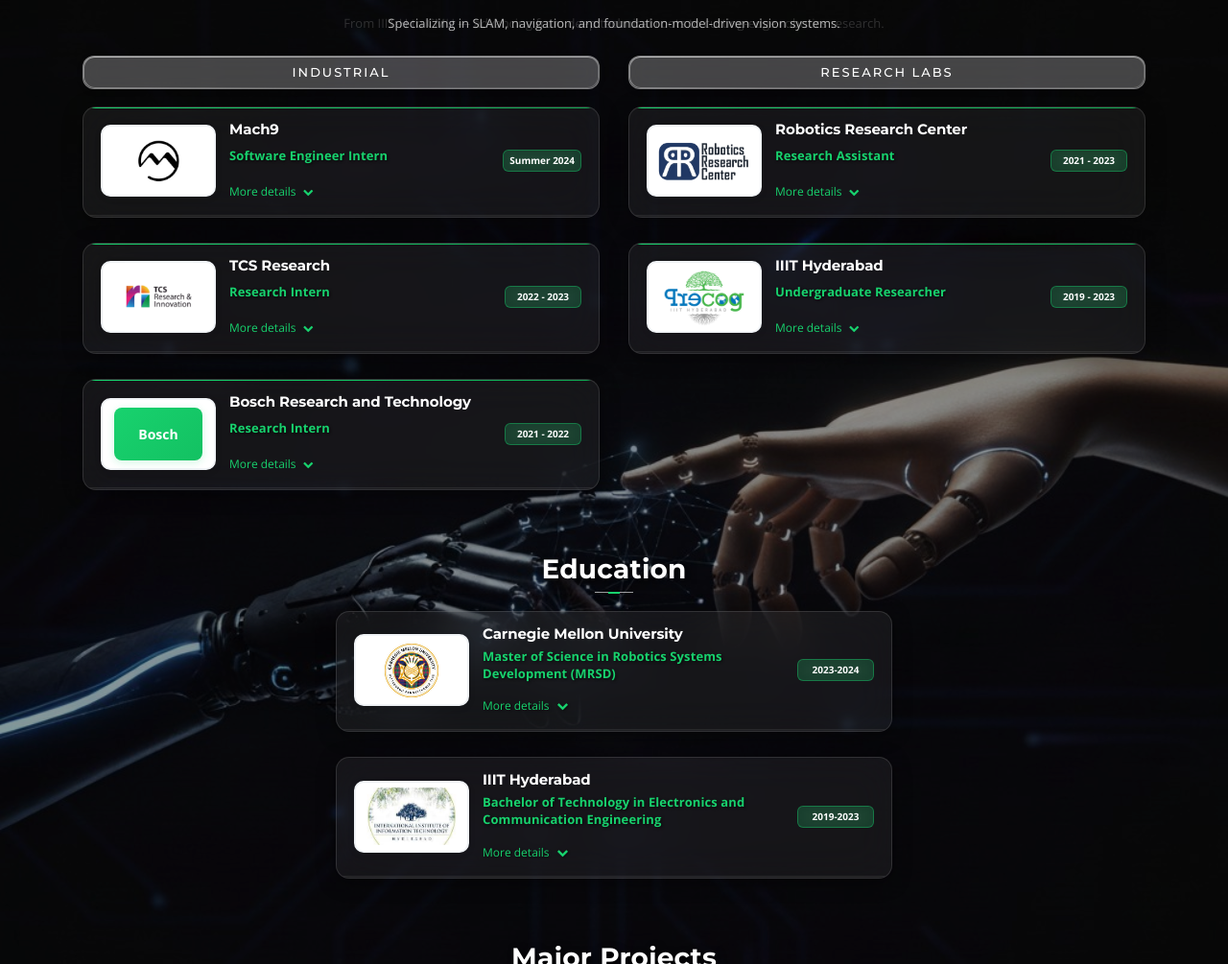
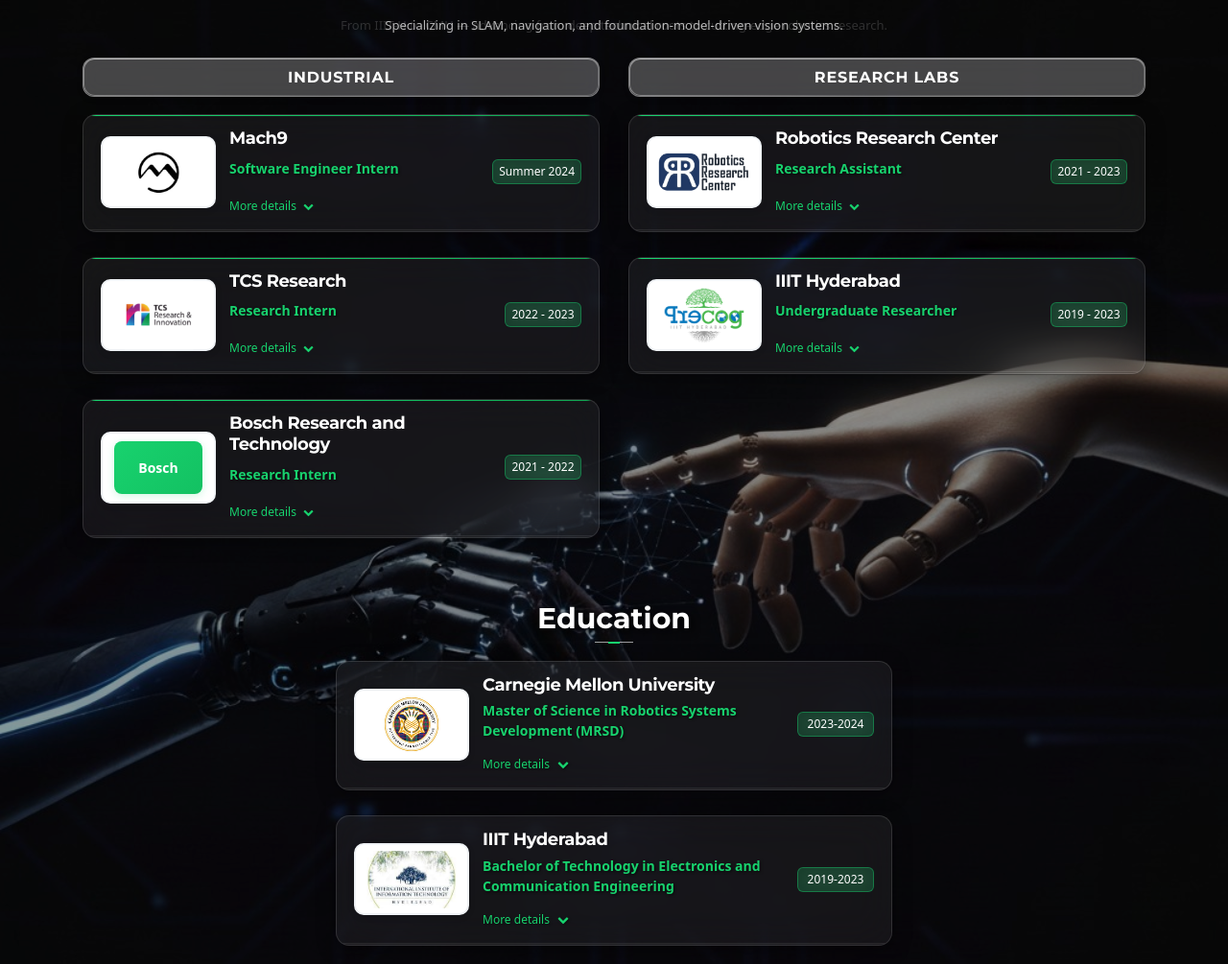
Before and after one commit to sreeharshaparuchur1/sreeharshaparuchur1.github.io, a plain HTML site: page index.html in a window 1280 px wide. Shown: the part 880-1885 px from the top of the page at 96% size. Drawn offline with nearby package versions, Linux system fonts and the light colour scheme; files whose address does not match are found by name.

Commit message:
fixed typography

```diff
--- a/assets/css/style.css
+++ b/assets/css/style.css
@@ -6,12 +6,43 @@
 */
 
 /*--------------------------------------------------------------
+# Typography System - Clean & Consistent
+--------------------------------------------------------------*/
+:root {
+  /* Primary Font Stack - Modern System Fonts */
+  --font-primary: system-ui, -apple-system, "Segoe UI", Roboto, "Helvetica Neue", Arial, sans-serif;
+  --font-accent: "Montserrat", var(--font-primary);
+
+  /* Typography Scale */
+  --fs-xs: 0.75rem;    /* 12px */
+  --fs-sm: 0.875rem;   /* 14px */
+  --fs-base: 1rem;     /* 16px */
+  --fs-lg: 1.125rem;   /* 18px */
+  --fs-xl: 1.25rem;    /* 20px */
+  --fs-2xl: 1.5rem;    /* 24px */
+  --fs-3xl: 1.875rem;  /* 30px */
+  --fs-4xl: 2.25rem;   /* 36px */
+
+  /* Line Heights */
+  --lh-tight: 1.2;
+  --lh-normal: 1.5;
+  --lh-relaxed: 1.6;
+
+  /* Letter Spacing */
+  --ls-tight: -0.025em;
+  --ls-normal: 0;
+  --ls-wide: 0.05em;
+}
+
+/*--------------------------------------------------------------
 # General
 --------------------------------------------------------------*/
 body {
   background: #fff;
   color: #666666;
-  font-family: "Open Sans", sans-serif;
+  font-family: var(--font-primary);
+  font-size: var(--fs-base);
+  line-height: var(--lh-normal);
 }
 
 a {
@@ -32,10 +63,132 @@
 }
 
 h1, h2, h3, h4, h5, h6 {
-  font-family: "Montserrat", sans-serif;
-  font-weight: 400;
-  margin: 0 0 20px 0;
+  font-family: var(--font-accent);
+  font-weight: 600;
+  line-height: var(--lh-tight);
+  letter-spacing: var(--ls-tight);
+  margin: 0 0 1.25rem 0;
   padding: 0;
+}
+
+h1 { font-size: var(--fs-4xl); }
+h2 { font-size: var(--fs-3xl); }
+h3 { font-size: var(--fs-2xl); }
+h4 { font-size: var(--fs-xl); }
+h5 { font-size: var(--fs-lg); }
+h6 { font-size: var(--fs-base); }
+
+/* Typography Consistency Overrides */
+.company-name, .institution-name {
+  font-family: var(--font-accent) !important;
+  font-size: var(--fs-lg) !important;
+  font-weight: 700 !important;
+  line-height: var(--lh-tight) !important;
+  letter-spacing: var(--ls-tight) !important;
+}
+
+.position-title, .degree-title, .job-title {
+  font-family: var(--font-primary) !important;
+  font-size: var(--fs-sm) !important;
+  font-weight: 500 !important;
+  line-height: var(--lh-normal) !important;
+  letter-spacing: var(--ls-normal) !important;
+}
+
+.project-title, .publication-title {
+  font-family: var(--font-accent) !important;
+  font-size: var(--fs-base) !important;
+  font-weight: 600 !important;
+  line-height: var(--lh-tight) !important;
+  letter-spacing: var(--ls-tight) !important;
+}
+
+.project-description, .publication-description, .job-description, .education-description {
+  font-family: var(--font-primary) !important;
+  font-size: var(--fs-xs) !important;
+  font-weight: 400 !important;
+  line-height: var(--lh-normal) !important;
+  letter-spacing: var(--ls-normal) !important;
+}
+
+.read-more-link {
+  font-family: var(--font-primary) !important;
+  font-size: var(--fs-xs) !important;
+  font-weight: 500 !important;
+  line-height: var(--lh-normal) !important;
+  letter-spacing: var(--ls-normal) !important;
+}
+
+/* Button Typography */
+.btn, .project-link, .publication-link {
+  font-family: var(--font-primary) !important;
+  font-size: var(--fs-xs) !important;
+  font-weight: 500 !important;
+  line-height: var(--lh-normal) !important;
+  letter-spacing: var(--ls-normal) !important;
+}
+
+/* List Items */
+.job-description li, .education-description li, .project-details li, .publication-details li {
+  font-family: var(--font-primary) !important;
+  font-size: var(--fs-xs) !important;
+  font-weight: 400 !important;
+  line-height: var(--lh-normal) !important;
+  letter-spacing: var(--ls-normal) !important;
+}
+
+/* Navigation Typography */
+.navbar-nav a, .nav-link, .navbar a {
+  font-family: var(--font-primary) !important;
+  font-size: var(--fs-sm) !important;
+  font-weight: 500 !important;
+  line-height: var(--lh-normal) !important;
+  letter-spacing: var(--ls-normal) !important;
+}
+
+/* Date/Duration Typography */
+.employment-dates, .study-dates, .date-badge {
+  font-family: var(--font-primary) !important;
+  font-size: var(--fs-xs) !important;
+  font-weight: 500 !important;
+  line-height: var(--lh-normal) !important;
+  letter-spacing: var(--ls-normal) !important;
+}
+
+/* Subsection Headings */
+.subsection-heading {
+  font-family: var(--font-accent) !important;
+  font-size: var(--fs-base) !important;
+  font-weight: 600 !important;
+  line-height: var(--lh-tight) !important;
+  letter-spacing: var(--ls-wide) !important;
+}
+
+/* Responsive Typography Adjustments */
+@media (max-width: 768px) {
+  :root {
+    --fs-xs: 0.6875rem;  /* 11px */
+    --fs-sm: 0.8125rem;  /* 13px */
+    --fs-base: 0.9375rem; /* 15px */
+    --fs-lg: 1.0625rem;  /* 17px */
+    --fs-xl: 1.1875rem;  /* 19px */
+    --fs-2xl: 1.375rem;  /* 22px */
+    --fs-3xl: 1.625rem;  /* 26px */
+    --fs-4xl: 2rem;      /* 32px */
+  }
+}
+
+@media (max-width: 480px) {
+  :root {
+    --fs-xs: 0.625rem;   /* 10px */
+    --fs-sm: 0.75rem;    /* 12px */
+    --fs-base: 0.875rem; /* 14px */
+    --fs-lg: 1rem;       /* 16px */
+    --fs-xl: 1.125rem;   /* 18px */
+    --fs-2xl: 1.25rem;   /* 20px */
+    --fs-3xl: 1.5rem;    /* 24px */
+    --fs-4xl: 1.75rem;   /* 28px */
+  }
 }
 
 /* Back to top button */
@@ -429,24 +582,29 @@
 
 #intro h2 {
   color: #fff;
-  margin-bottom: 20px;
-  font-size: 42px;
+  margin-bottom: 1.25rem;
+  font-size: var(--fs-4xl);
   font-weight: 700;
+  font-family: var(--font-accent);
+  line-height: var(--lh-tight);
   text-shadow: 2px 2px 4px rgba(0, 0, 0, 0.3);
-  letter-spacing: 1px;
+  letter-spacing: var(--ls-normal);
 }
 
 @media (max-width: 768px) {
   #intro h2 {
-    font-size: 28px;
+    font-size: var(--fs-3xl);
   }
 }
 
 #intro p {
   width: 80%;
-  margin: 0 auto 30px auto;
+  margin: 0 auto 1.875rem auto;
   color: #fff;
-  font-size: 22px;
+  font-size: var(--fs-xl);
+  font-family: var(--font-primary);
+  line-height: var(--lh-relaxed);
+  letter-spacing: var(--ls-normal);
 }
 
 @media (min-width: 1024px) {
@@ -908,15 +1066,17 @@
 /* Sections Header
 --------------------------------*/
 .section-header h3 {
-  font-size: 28px;
+  font-size: var(--fs-3xl);
   color: #ffffff;
   text-transform: none;
   text-align: center;
   font-weight: 600;
+  font-family: var(--font-accent);
+  line-height: var(--lh-tight);
   position: relative;
-  padding-bottom: 8px;
-  letter-spacing: 0.2px;
-  margin-bottom: 18px;
+  padding-bottom: 0.5rem;
+  letter-spacing: var(--ls-normal);
+  margin-bottom: 1.125rem;
 }
 
 .section-header h3::before {
```
